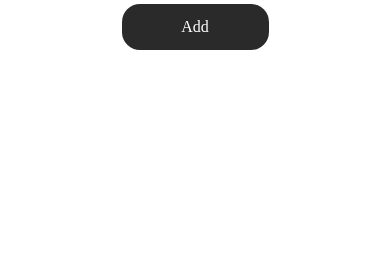
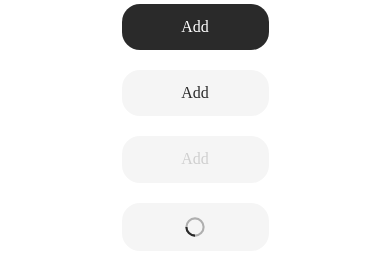
Before and after one commit to Dimensionnnnn/bible-hub, a React Native app: screen / in a window 390 px wide. Shown: the part 370-646 px from the top of the page. Built offline with nearby package versions, Linux system fonts and the light colour scheme.

Commit message:
feat/added-secondary-button

```diff
--- a/src/app/App.tsx
+++ b/src/app/App.tsx
@@ -2,6 +2,7 @@ import React from 'react';
 import {StyleSheet, View} from 'react-native';
 import {PrimaryButton} from '@shared/ui/buttons/primary-button/primary-button';
 import {ButtonSize} from '@shared/ui/buttons/primary-button/primary-button';
+import {SecondaryButton} from '@shared/ui/buttons/secondary-button/secondary-button';
 
 export const App = () => {
   return (
@@ -39,6 +40,17 @@ export const App = () => {
         size={ButtonSize.small}
         onPress={() => console.log('Pressed')}
       />
+      <SecondaryButton title="Add" onPress={() => console.log('Pressed')} />
+      <SecondaryButton
+        title="Add"
+        isDisabled
+        onPress={() => console.log('Pressed')}
+      />
+      <SecondaryButton
+        title="Add"
+        isLoading
+        onPress={() => console.log('Pressed')}
+      />
     </View>
   );
 };
--- /dev/null
+++ b/src/shared/ui/buttons/secondary-button/secondary-button.tsx
@@ -0,0 +1,48 @@
+import React, {useState} from 'react';
+import {Text, Pressable} from 'react-native';
+import {getStyles} from './styles';
+import {Spinner} from '@shared/ui/spinner/spinner';
+
+interface Props {
+  title: string;
+  isDisabled?: boolean;
+  isLoading?: boolean;
+  onPress: () => void;
+}
+
+export const SecondaryButton: React.FC<Props> = ({
+  title,
+  isDisabled,
+  isLoading,
+  onPress,
+}) => {
+  const [isPressed, setIsPressed] = useState(false);
+
+  const styles = getStyles({
+    isDisabled,
+    isLoading,
+    isPressed,
+  });
+
+  const handlePress = () => {
+    setIsPressed(prevPressed => !prevPressed);
+  };
+
+  return (
+    <Pressable
+      style={[styles.container, styles.containerColor]}
+      disabled={isDisabled}
+      onPress={onPress}
+      onPressIn={handlePress}
+      onPressOut={handlePress}>
+      {isLoading ? (
+        <Spinner
+          color={styles.spinnerColor}
+          stroke={styles.spinnerStrokeColor}
+        />
+      ) : (
+        <Text style={[styles.fontTitle, styles.titleColor]}>{title}</Text>
+      )}
+    </Pressable>
+  );
+};
--- /dev/null
+++ b/src/shared/ui/buttons/secondary-button/styles.ts
@@ -0,0 +1,50 @@
+import {StyleSheet} from 'react-native';
+import {outfitTextStyles} from '@shared/ui/styles/typography';
+import {COLORS} from '@shared/ui/styles/colors';
+
+const styles = {
+  colors: {
+    button: {
+      pressed: {backgroundColor: COLORS.grayscale_600},
+      initial: {backgroundColor: COLORS.grayscale_300},
+    },
+    title: {
+      disabled: {color: COLORS.grayscale_600},
+      initial: {color: COLORS.grayscale_800},
+    },
+    spinner: {
+      color: COLORS.grayscale_800,
+      strokeColor: COLORS.grayscale_700,
+    },
+  },
+  root: StyleSheet.create({
+    fontTitle: outfitTextStyles.bodyMedium_16,
+    container: {
+      borderRadius: 18,
+      justifyContent: 'center',
+      alignItems: 'center',
+      maxWidth: 147,
+      width: '100%',
+      paddingVertical: 12,
+      paddingHorizontal: 20,
+    },
+  }),
+};
+
+interface Props {
+  isDisabled?: boolean;
+  isLoading?: boolean;
+  isPressed?: boolean;
+}
+
+export const getStyles = ({isDisabled, isLoading, isPressed}: Props) => {
+  return {
+    ...styles.root,
+    containerColor: styles.colors.button[isPressed ? 'pressed' : 'initial'],
+    titleColor: styles.colors.title[isDisabled ? 'disabled' : 'initial'],
+    ...(isLoading && {
+      spinnerColor: styles.colors.spinner.color,
+      spinnerStrokeColor: styles.colors.spinner.strokeColor,
+    }),
+  };
+};
```
